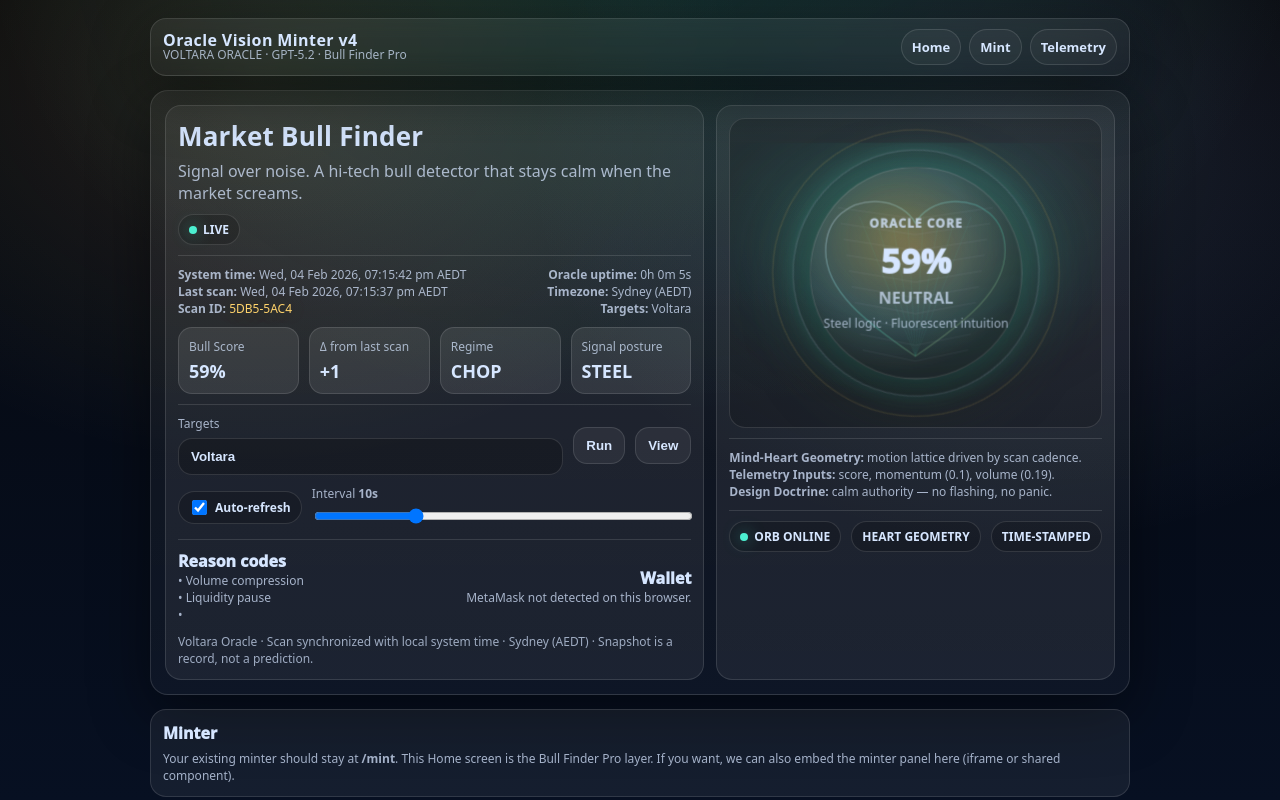
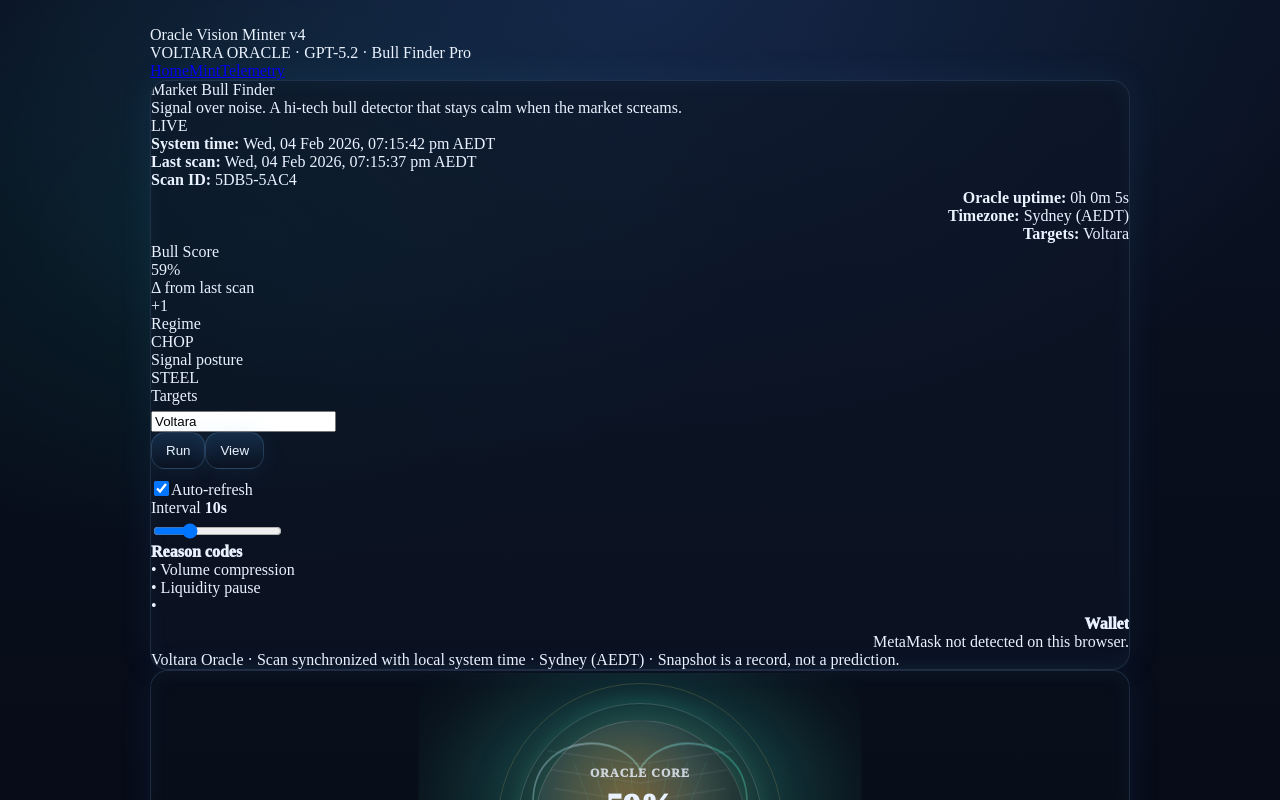
Before and after one commit to vamuq999/oracle.vision.v4, a Next.js app: page / in a window 1280 px wide. Shown: the top 800 px of the page. Built offline with nearby package versions, Linux system fonts and the light colour scheme.

Commit message:
Update globals.css

```diff
--- a/app/globals.css
+++ b/app/globals.css
@@ -1,220 +1,147 @@
-/* app/globals.css */
 :root{
-  --bg0:#05070c;
-  --bg1:#071022;
-  --steel:#9fb4d8;
-  --ice:#d6e6ff;
-  --teal:#4cf0d1;
-  --gold:#ffd36b;
-  --warn:#ff6b6b;
-  --ink:#0b1222;
-  --card:rgba(255,255,255,.06);
-  --card2:rgba(255,255,255,.085);
-  --line:rgba(255,255,255,.12);
-  --shadow: 0 18px 60px rgba(0,0,0,.45);
+  --bg0:#050812;
+  --bg1:#0a1222;
+  --glass: rgba(14, 22, 38, 0.62);
+  --stroke: rgba(140, 200, 255, 0.14);
+  --glow: rgba(90, 170, 255, 0.22);
+  --text:#eaf2ff;
+  --muted: rgba(234,242,255,0.72);
 }
 
-*{ box-sizing:border-box; }
-html,body{ height:100%; margin:0; }
 body{
-  color: var(--ice);
-  font-family: ui-sans-serif, system-ui, -apple-system, Segoe UI, Roboto, Arial;
-  background:
-    radial-gradient(1200px 900px at 50% -10%, rgba(76,240,209,.16), transparent 55%),
-    radial-gradient(900px 700px at 20% 10%, rgba(255,211,107,.12), transparent 55%),
-    radial-gradient(900px 700px at 80% 20%, rgba(159,180,216,.14), transparent 55%),
-    linear-gradient(180deg, var(--bg0), var(--bg1));
+  background: radial-gradient(1200px 800px at 50% 0%, rgba(70,140,255,0.18), transparent 60%),
+              radial-gradient(900px 600px at 20% 20%, rgba(0,255,200,0.08), transparent 55%),
+              linear-gradient(180deg, var(--bg1), var(--bg0));
+  color: var(--text);
 }
 
-a{ color:inherit; text-decoration:none; }
-
 .shell{
-  min-height:100%;
-  display:flex;
-  justify-content:center;
-  padding: 18px 12px 40px;
+  max-width: 980px;
+  margin: 0 auto;
+  padding: 18px 16px 44px;
 }
 
-.wrap{
-  width:min(980px, 100%);
+.hdr{
+  position: relative;
+  padding: 18px 18px 14px;
+  border-radius: 18px;
+  background: linear-gradient(180deg, rgba(30,60,90,0.26), rgba(10,18,34,0.55));
+  border: 1px solid var(--stroke);
+  box-shadow: 0 0 42px rgba(90,170,255,0.10), inset 0 0 28px rgba(120,200,255,0.06);
+  overflow: hidden;
 }
 
-.topbar{
-  display:flex;
-  align-items:center;
-  justify-content:space-between;
-  gap:10px;
-  padding: 10px 12px;
-  border: 1px solid var(--line);
-  background: linear-gradient(180deg, rgba(255,255,255,.06), rgba(255,255,255,.03));
-  border-radius: 16px;
-  box-shadow: var(--shadow);
-  position: sticky;
-  top: 10px;
-  backdrop-filter: blur(10px);
-  z-index: 50;
+.hdr::before{
+  content:"";
+  position:absolute; inset:-80px -120px;
+  background: radial-gradient(circle at 35% 30%, rgba(120,200,255,0.22), transparent 55%);
+  filter: blur(10px);
+  animation: breathe 6.5s ease-in-out infinite;
+  pointer-events:none;
 }
 
-.brand{
-  display:flex;
-  flex-direction:column;
-  line-height:1.05;
-}
-.brand .title{
-  font-weight:800;
-  letter-spacing:.4px;
-}
-.brand .sub{
-  color: rgba(214,230,255,.72);
-  font-size: 12px;
+@keyframes breathe{
+  0%,100%{ transform: translateY(0); opacity: .75;}
+  50%{ transform: translateY(10px); opacity: 1;}
 }
 
-.nav{
-  display:flex;
-  gap:8px;
-  align-items:center;
-  flex-wrap:wrap;
-  justify-content:flex-end;
+.grid{
+  margin-top: 14px;
+  display: grid;
+  gap: 14px;
+  grid-template-columns: 1.1fr 0.9fr;
+}
+@media (max-width: 860px){ .grid{ grid-template-columns: 1fr; } }
+
+.card{
+  border-radius: 18px;
+  background: var(--glass);
+  border: 1px solid var(--stroke);
+  box-shadow: 0 0 36px rgba(90,170,255,0.08), inset 0 0 22px rgba(120,200,255,0.05);
+  overflow: hidden;
 }
 
-.pill{
-  padding: 8px 10px;
-  border-radius: 999px;
-  border: 1px solid var(--line);
-  background: rgba(255,255,255,.04);
-  font-weight:700;
-  font-size: 13px;
-}
-.pill:hover{ background: rgba(255,255,255,.07); }
-
-.hero{
-  margin-top: 14px;
-  border: 1px solid var(--line);
-  border-radius: 18px;
-  overflow:hidden;
-  background: linear-gradient(180deg, rgba(255,255,255,.06), rgba(255,255,255,.03));
-  box-shadow: var(--shadow);
+.cardHead{
+  display:flex;
+  justify-content: space-between;
+  align-items:center;
+  padding: 14px 16px;
+  border-bottom: 1px solid rgba(140,200,255,0.10);
 }
 
-.heroInner{
-  display:grid;
-  grid-template-columns: 1.15fr .85fr;
+.cardBody{ padding: 16px; }
+
+.kv{
+  display:flex;
+  justify-content: space-between;
   gap: 12px;
-  padding: 14px;
-}
-@media (max-width: 820px){
-  .heroInner{ grid-template-columns: 1fr; }
+  padding: 10px 12px;
+  border-radius: 14px;
+  background: rgba(0,0,0,0.22);
+  border: 1px solid rgba(140,200,255,0.08);
+  margin-bottom: 10px;
 }
 
-.card{
-  border:1px solid var(--line);
-  background: var(--card);
-  border-radius: 16px;
-  padding: 12px;
+.kv .k{ color: var(--muted); font-size: 13px; }
+.kv .v{
+  font-family: ui-monospace, SFMono-Regular, Menlo, Monaco, Consolas, "Liberation Mono", "Courier New", monospace;
+  white-space: nowrap;
+  overflow: hidden;
+  text-overflow: ellipsis;
+  max-width: 62%;
 }
 
-.h1{
-  font-size: 26px;
-  font-weight: 900;
-  margin: 0 0 6px;
-  letter-spacing: .2px;
+.btnRow{ display:flex; gap: 10px; flex-wrap: wrap; }
+
+.btn{
+  border: 1px solid rgba(140,200,255,0.18);
+  background: linear-gradient(180deg, rgba(40,90,140,0.35), rgba(10,18,34,0.55));
+  color: var(--text);
+  padding: 10px 14px;
+  border-radius: 14px;
+  cursor: pointer;
+  transition: transform .12s ease, box-shadow .12s ease, border-color .12s ease;
+  box-shadow: 0 0 22px rgba(90,170,255,0.10);
 }
-.muted{ color: rgba(214,230,255,.74); }
-
-.row{
-  display:flex;
-  gap:10px;
-  flex-wrap:wrap;
-  align-items:center;
+.btn:hover{
+  transform: translateY(-1px);
+  box-shadow: 0 0 34px rgba(90,170,255,0.18);
+  border-color: rgba(140,200,255,0.30);
 }
 
-.kpiGrid{
-  display:grid;
-  grid-template-columns: repeat(4, 1fr);
-  gap:10px;
-  margin-top: 10px;
-}
-@media (max-width: 820px){
-  .kpiGrid{ grid-template-columns: repeat(2, 1fr); }
-}
-.kpi{
-  padding: 10px;
-  border-radius: 14px;
-  border: 1px solid var(--line);
-  background: var(--card2);
-}
-.kpi .label{ font-size: 12px; color: rgba(214,230,255,.72); }
-.kpi .value{ font-size: 18px; font-weight: 900; margin-top:4px; }
-
-.sep{
-  height:1px;
-  background: var(--line);
-  margin: 10px 0;
+.visionChamber{
+  padding: 16px;
 }
 
-.btn{
-  border:1px solid var(--line);
-  background: rgba(255,255,255,.06);
-  color: var(--ice);
-  padding: 10px 12px;
-  border-radius: 14px;
-  font-weight: 900;
-}
-.btn:hover{ background: rgba(255,255,255,.09); }
-
-.input{
-  width: 100%;
-  border:1px solid var(--line);
-  background: rgba(0,0,0,.22);
-  color: var(--ice);
-  padding: 10px 12px;
-  border-radius: 14px;
-  outline:none;
-  font-weight: 800;
+.visionFrame{
+  border-radius: 16px;
+  padding: 14px;
+  background: radial-gradient(circle at 30% 20%, rgba(120,200,255,0.22), rgba(0,0,0,0.30));
+  border: 1px solid rgba(140,200,255,0.16);
+  box-shadow: inset 0 0 26px rgba(120,200,255,0.08), 0 0 40px rgba(90,170,255,0.10);
+  position: relative;
+  overflow:hidden;
 }
 
-.badge{
-  display:inline-flex;
-  align-items:center;
-  gap:6px;
-  padding: 6px 10px;
-  border-radius: 999px;
-  border: 1px solid var(--line);
-  background: rgba(0,0,0,.18);
-  font-weight: 900;
-  font-size: 12px;
+.visionFrame::after{
+  content:"";
+  position:absolute; inset:0;
+  background: repeating-linear-gradient(
+    to bottom,
+    rgba(255,255,255,0.03),
+    rgba(255,255,255,0.03) 1px,
+    transparent 1px,
+    transparent 6px
+  );
+  opacity: 0.08;
+  mix-blend-mode: overlay;
+  pointer-events:none;
 }
 
-.dot{
-  width:8px; height:8px; border-radius:999px;
-  background: var(--teal);
-  box-shadow: 0 0 16px rgba(76,240,209,.6);
+.visionMeta{
+  margin-top: 12px;
+  color: var(--muted);
+  font-size: 12px;
+  letter-spacing: .12em;
+  text-transform: uppercase;
 }
-
-.gold{
-  color: var(--gold);
-  text-shadow: 0 0 22px rgba(255,211,107,.28);
-}
-
-.small{ font-size: 12px; }
-
-.slider{
-  width: 100%;
-}
-
-.footerNote{
-  margin-top: 10px;
-  font-size: 12px;
-  color: rgba(214,230,255,.70);
-}
-
-/* Motion helpers (safe on mobile) */
-@keyframes slowSpin { from{ transform: rotate(0deg);} to{ transform: rotate(360deg);} }
-@keyframes pulseGlow {
-  0%,100%{ transform: scale(1); filter: drop-shadow(0 0 18px rgba(76,240,209,.28)); }
-  50%{ transform: scale(1.02); filter: drop-shadow(0 0 28px rgba(255,211,107,.22)); }
-}
-@keyframes breathe {
-  0%,100%{ opacity:.55; transform: translateY(0px) scale(1); }
-  50%{ opacity:.78; transform: translateY(-2px) scale(1.01); }
-}
```
